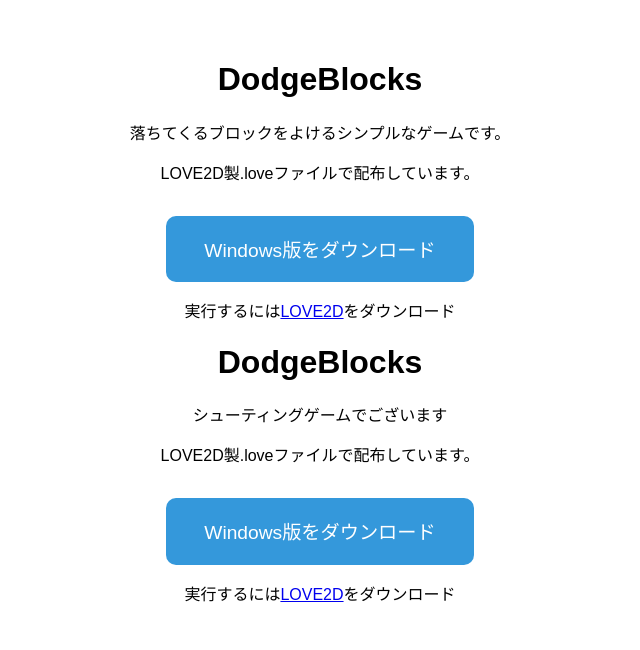
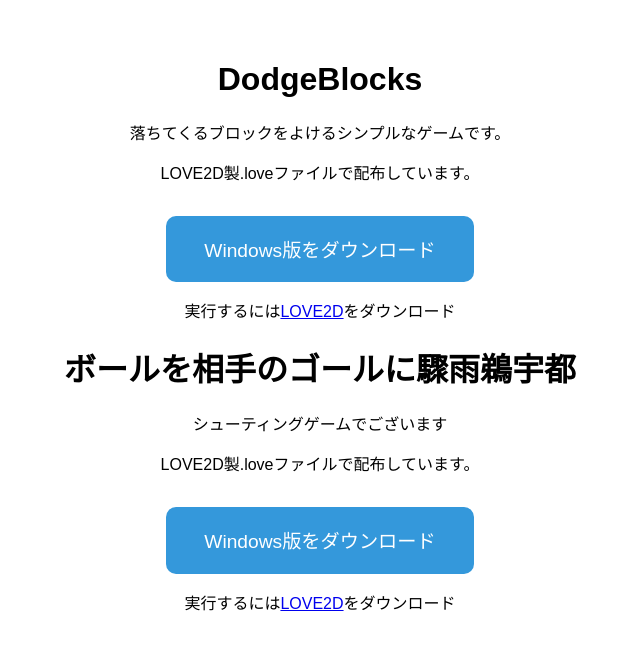
Before and after one commit to kameee3/game-v2, a plain HTML site: page index.html in a window 1280 px wide. Shown: the whole page, without its empty margins (320-960 px from the left). Drawn offline with Linux system fonts and the light colour scheme.

Commit message:
Update index.html

```diff
--- a/index.html
+++ b/index.html
@@ -22,7 +22,7 @@
   <div class="download">
     <a class="button" href="main.love" download>Windows版をダウンロード</a>
     <p>実行するには<a href="https://love2d.org/" target="_blank">LOVE2D</a>をダウンロード</p>
-     <h1>DodgeBlocks</h1>
+     <h1>ボールを相手のゴールに驟雨鵜宇都</h1>
   <p>シューティングゲームでございます</p>
   <p>LOVE2D製.loveファイルで配布しています。</p>
 
```
